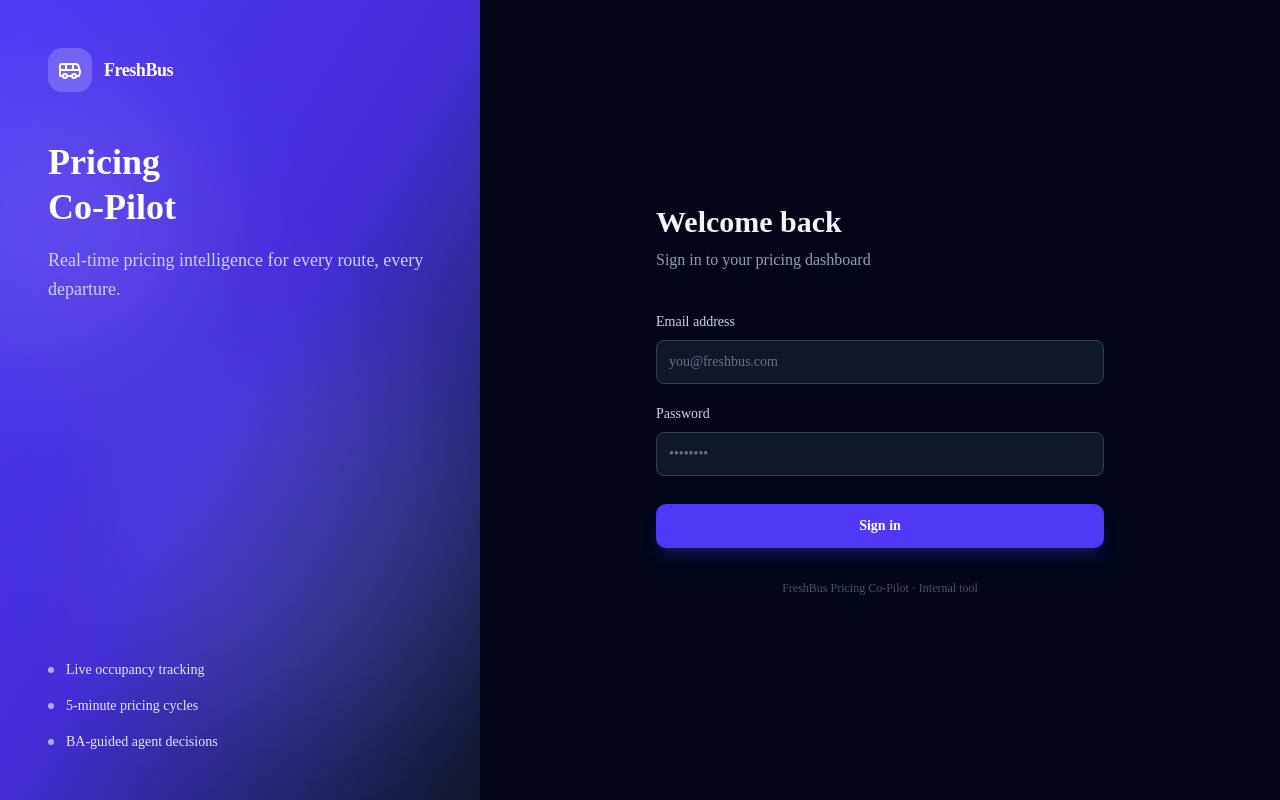
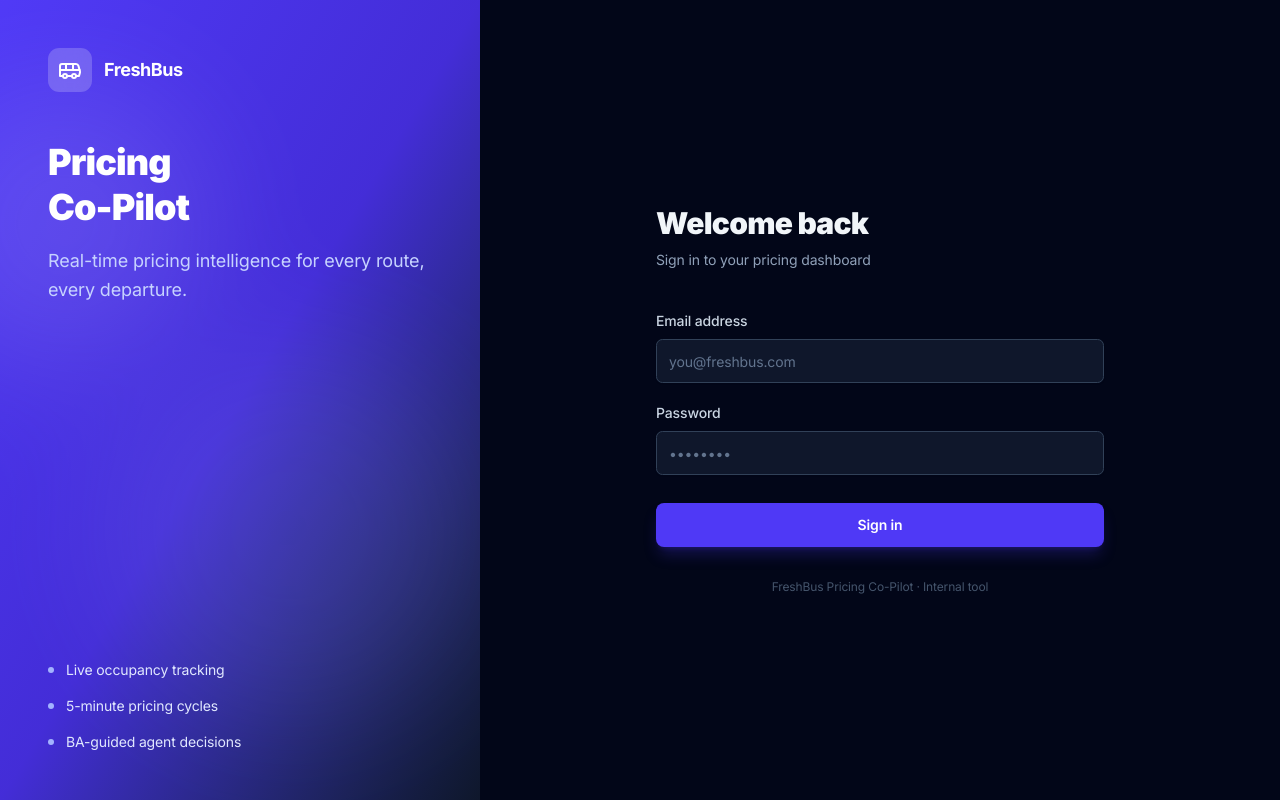
Before and after one commit to rounak-agl/Team-Prik, a Next.js app in the folder ui/: page /pricing/login in a window 1280 px wide. Built offline with nearby package versions, Linux system fonts and the light colour scheme.

Commit message:
feat(ui): Inter font, dark-first tokens, tabular numerals, styled scrollbars

```diff
--- a/ui/app/globals.css
+++ b/ui/app/globals.css
@@ -5,40 +5,45 @@
 @custom-variant dark (&:is(.dark *));
 
 @theme inline {
+  /* ── Fonts ── */
+  --font-sans: var(--font-inter);
+  --font-mono: var(--font-geist-mono);
+  --font-heading: var(--font-inter);
+
+  /* ── Colours (forwarded from CSS vars) ── */
   --color-background: var(--background);
   --color-foreground: var(--foreground);
-  --font-sans: var(--font-sans);
-  --font-mono: var(--font-geist-mono);
-  --font-heading: var(--font-sans);
+  --color-card: var(--card);
+  --color-card-foreground: var(--card-foreground);
+  --color-popover: var(--popover);
+  --color-popover-foreground: var(--popover-foreground);
+  --color-primary: var(--primary);
+  --color-primary-foreground: var(--primary-foreground);
+  --color-secondary: var(--secondary);
+  --color-secondary-foreground: var(--secondary-foreground);
+  --color-muted: var(--muted);
+  --color-muted-foreground: var(--muted-foreground);
+  --color-accent: var(--accent);
+  --color-accent-foreground: var(--accent-foreground);
+  --color-destructive: var(--destructive);
+  --color-border: var(--border);
+  --color-input: var(--input);
+  --color-ring: var(--ring);
+  --color-chart-1: var(--chart-1);
+  --color-chart-2: var(--chart-2);
+  --color-chart-3: var(--chart-3);
+  --color-chart-4: var(--chart-4);
+  --color-chart-5: var(--chart-5);
+  --color-sidebar: var(--sidebar);
+  --color-sidebar-foreground: var(--sidebar-foreground);
+  --color-sidebar-primary: var(--sidebar-primary);
+  --color-sidebar-primary-foreground: var(--sidebar-primary-foreground);
+  --color-sidebar-accent: var(--sidebar-accent);
+  --color-sidebar-accent-foreground: var(--sidebar-accent-foreground);
+  --color-sidebar-border: var(--sidebar-border);
   --color-sidebar-ring: var(--sidebar-ring);
-  --color-sidebar-border: var(--sidebar-border);
-  --color-sidebar-accent-foreground: var(--sidebar-accent-foreground);
-  --color-sidebar-accent: var(--sidebar-accent);
-  --color-sidebar-primary-foreground: var(--sidebar-primary-foreground);
-  --color-sidebar-primary: var(--sidebar-primary);
-  --color-sidebar-foreground: var(--sidebar-foreground);
-  --color-sidebar: var(--sidebar);
-  --color-chart-5: var(--chart-5);
-  --color-chart-4: var(--chart-4);
-  --color-chart-3: var(--chart-3);
-  --color-chart-2: var(--chart-2);
-  --color-chart-1: var(--chart-1);
-  --color-ring: var(--ring);
-  --color-input: var(--input);
-  --color-border: var(--border);
-  --color-destructive: var(--destructive);
-  --color-accent-foreground: var(--accent-foreground);
-  --color-accent: var(--accent);
-  --color-muted-foreground: var(--muted-foreground);
-  --color-muted: var(--muted);
-  --color-secondary-foreground: var(--secondary-foreground);
-  --color-secondary: var(--secondary);
-  --color-primary-foreground: var(--primary-foreground);
-  --color-primary: var(--primary);
-  --color-popover-foreground: var(--popover-foreground);
-  --color-popover: var(--popover);
-  --color-card-foreground: var(--card-foreground);
-  --color-card: var(--card);
+
+  /* ── Radii ── */
   --radius-sm: calc(var(--radius) * 0.6);
   --radius-md: calc(var(--radius) * 0.8);
   --radius-lg: var(--radius);
@@ -48,83 +53,96 @@
   --radius-4xl: calc(var(--radius) * 2.6);
 }
 
+/* ── Default: dark theme ── */
 :root {
-  --background: oklch(1 0 0);
-  --foreground: oklch(0.145 0 0);
-  --card: oklch(1 0 0);
-  --card-foreground: oklch(0.145 0 0);
-  --popover: oklch(1 0 0);
-  --popover-foreground: oklch(0.145 0 0);
-  --primary: oklch(0.205 0 0);
-  --primary-foreground: oklch(0.985 0 0);
-  --secondary: oklch(0.97 0 0);
-  --secondary-foreground: oklch(0.205 0 0);
-  --muted: oklch(0.97 0 0);
-  --muted-foreground: oklch(0.556 0 0);
-  --accent: oklch(0.97 0 0);
-  --accent-foreground: oklch(0.205 0 0);
-  --destructive: oklch(0.577 0.245 27.325);
-  --border: oklch(0.922 0 0);
-  --input: oklch(0.922 0 0);
-  --ring: oklch(0.708 0 0);
-  --chart-1: oklch(0.87 0 0);
-  --chart-2: oklch(0.556 0 0);
-  --chart-3: oklch(0.439 0 0);
-  --chart-4: oklch(0.371 0 0);
-  --chart-5: oklch(0.269 0 0);
-  --radius: 0.625rem;
-  --sidebar: oklch(0.985 0 0);
-  --sidebar-foreground: oklch(0.145 0 0);
-  --sidebar-primary: oklch(0.205 0 0);
+  --radius: 0.5rem;
+
+  /* Dark palette (slate-950 base) */
+  --background:        oklch(0.09 0.005 264);   /* slate-950 */
+  --foreground:        oklch(0.96 0.003 264);   /* slate-50  */
+  --card:              oklch(0.13 0.006 264);   /* slate-900 */
+  --card-foreground:   oklch(0.96 0.003 264);
+  --popover:           oklch(0.13 0.006 264);
+  --popover-foreground:oklch(0.96 0.003 264);
+  --primary:           oklch(0.62 0.2 264);     /* indigo-500 */
+  --primary-foreground:oklch(0.985 0 0);
+  --secondary:         oklch(0.18 0.006 264);   /* slate-800 */
+  --secondary-foreground:oklch(0.96 0.003 264);
+  --muted:             oklch(0.18 0.006 264);
+  --muted-foreground:  oklch(0.56 0.01 264);    /* slate-400 */
+  --accent:            oklch(0.22 0.01 264);    /* slate-700 */
+  --accent-foreground: oklch(0.96 0.003 264);
+  --destructive:       oklch(0.65 0.22 27);
+  --border:            oklch(1 0 0 / 8%);
+  --input:             oklch(1 0 0 / 10%);
+  --ring:              oklch(0.62 0.2 264);
+  --chart-1: oklch(0.62 0.2 264);
+  --chart-2: oklch(0.72 0.15 180);
+  --chart-3: oklch(0.72 0.15 140);
+  --chart-4: oklch(0.72 0.18 50);
+  --chart-5: oklch(0.65 0.22 27);
+  --sidebar:               oklch(0.09 0.005 264);
+  --sidebar-foreground:    oklch(0.96 0.003 264);
+  --sidebar-primary:       oklch(0.62 0.2 264);
   --sidebar-primary-foreground: oklch(0.985 0 0);
-  --sidebar-accent: oklch(0.97 0 0);
-  --sidebar-accent-foreground: oklch(0.205 0 0);
-  --sidebar-border: oklch(0.922 0 0);
-  --sidebar-ring: oklch(0.708 0 0);
+  --sidebar-accent:        oklch(0.18 0.006 264);
+  --sidebar-accent-foreground: oklch(0.96 0.003 264);
+  --sidebar-border:        oklch(1 0 0 / 8%);
+  --sidebar-ring:          oklch(0.62 0.2 264);
 }
 
-.dark {
-  --background: oklch(0.145 0 0);
-  --foreground: oklch(0.985 0 0);
-  --card: oklch(0.205 0 0);
-  --card-foreground: oklch(0.985 0 0);
-  --popover: oklch(0.205 0 0);
-  --popover-foreground: oklch(0.985 0 0);
-  --primary: oklch(0.922 0 0);
-  --primary-foreground: oklch(0.205 0 0);
-  --secondary: oklch(0.269 0 0);
-  --secondary-foreground: oklch(0.985 0 0);
-  --muted: oklch(0.269 0 0);
-  --muted-foreground: oklch(0.708 0 0);
-  --accent: oklch(0.269 0 0);
-  --accent-foreground: oklch(0.985 0 0);
-  --destructive: oklch(0.704 0.191 22.216);
-  --border: oklch(1 0 0 / 10%);
-  --input: oklch(1 0 0 / 15%);
-  --ring: oklch(0.556 0 0);
-  --chart-1: oklch(0.87 0 0);
-  --chart-2: oklch(0.556 0 0);
-  --chart-3: oklch(0.439 0 0);
-  --chart-4: oklch(0.371 0 0);
-  --chart-5: oklch(0.269 0 0);
-  --sidebar: oklch(0.205 0 0);
-  --sidebar-foreground: oklch(0.985 0 0);
-  --sidebar-primary: oklch(0.488 0.243 264.376);
-  --sidebar-primary-foreground: oklch(0.985 0 0);
-  --sidebar-accent: oklch(0.269 0 0);
-  --sidebar-accent-foreground: oklch(0.985 0 0);
-  --sidebar-border: oklch(1 0 0 / 10%);
-  --sidebar-ring: oklch(0.556 0 0);
-}
-
+/* ── Base resets ── */
 @layer base {
   * {
     @apply border-border outline-ring/50;
   }
+
+  html {
+    @apply h-full;
+    font-feature-settings: "cv02", "cv03", "cv04", "cv11";  /* Inter numerals */
+    -webkit-font-smoothing: antialiased;
+    -moz-osx-font-smoothing: grayscale;
+    text-rendering: optimizeLegibility;
+  }
+
   body {
-    @apply bg-background text-foreground;
+    @apply bg-background text-foreground font-sans;
+    font-size: 14px;
+    line-height: 1.6;
+    letter-spacing: -0.01em;
   }
-  html {
-    @apply font-sans;
+
+  /* Headings — tight, heavy */
+  h1, h2, h3, h4, h5, h6 {
+    font-weight: 700;
+    letter-spacing: -0.025em;
+    line-height: 1.25;
+  }
+
+  /* Numbers in tables look sharper with tabular nums */
+  table {
+    font-variant-numeric: tabular-nums;
+  }
+
+  /* Monospace for service numbers, codes */
+  code, kbd, samp, pre {
+    font-family: var(--font-geist-mono), ui-monospace, monospace;
+    font-size: 0.875em;
+  }
+
+  /* Smooth scrollbars */
+  ::-webkit-scrollbar {
+    width: 6px;
+    height: 6px;
+  }
+  ::-webkit-scrollbar-track {
+    background: transparent;
+  }
+  ::-webkit-scrollbar-thumb {
+    background: oklch(0.3 0.005 264);
+    border-radius: 99px;
+  }
+  ::-webkit-scrollbar-thumb:hover {
+    background: oklch(0.4 0.01 264);
   }
 }
--- a/ui/app/layout.tsx
+++ b/ui/app/layout.tsx
@@ -1,16 +1,19 @@
 import type { Metadata } from "next";
-import { Geist, Geist_Mono } from "next/font/google";
+import { Inter, Geist_Mono } from "next/font/google";
 import "./globals.css";
 import { Providers } from "./providers";
 
-const geistSans = Geist({
-  variable: "--font-geist-sans",
+const inter = Inter({
+  variable: "--font-inter",
   subsets: ["latin"],
+  weight: ["400", "500", "600", "700", "800", "900"],
+  display: "swap",
 });
 
 const geistMono = Geist_Mono({
   variable: "--font-geist-mono",
   subsets: ["latin"],
+  display: "swap",
 });
 
 export const metadata: Metadata = {
@@ -26,11 +29,11 @@
   return (
     <html
       lang="en"
-      className={`${geistSans.variable} ${geistMono.variable} h-full antialiased`}
+      className={`${inter.variable} ${geistMono.variable} h-full antialiased`}
     >
-      <body className="min-h-full flex flex-col">
-          <Providers>{children}</Providers>
-        </body>
+      <body className="min-h-full flex flex-col font-sans">
+        <Providers>{children}</Providers>
+      </body>
     </html>
   );
 }
```
